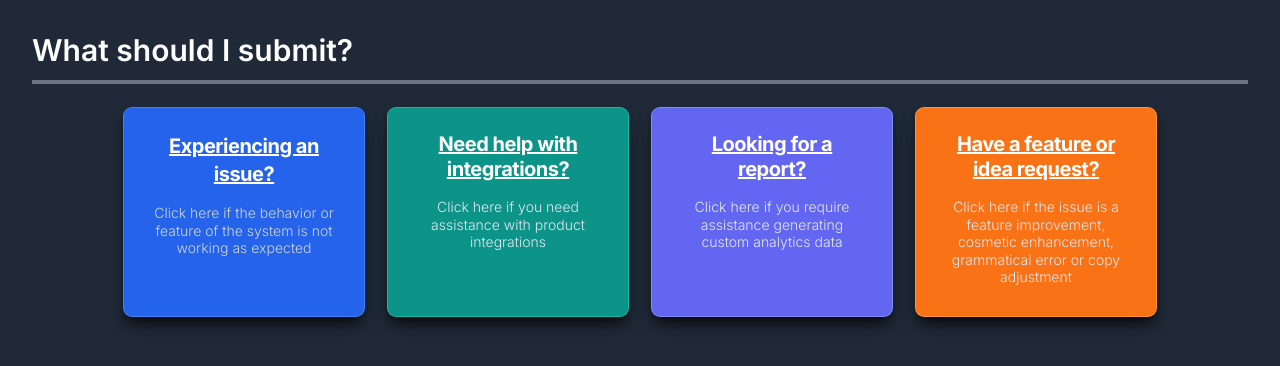
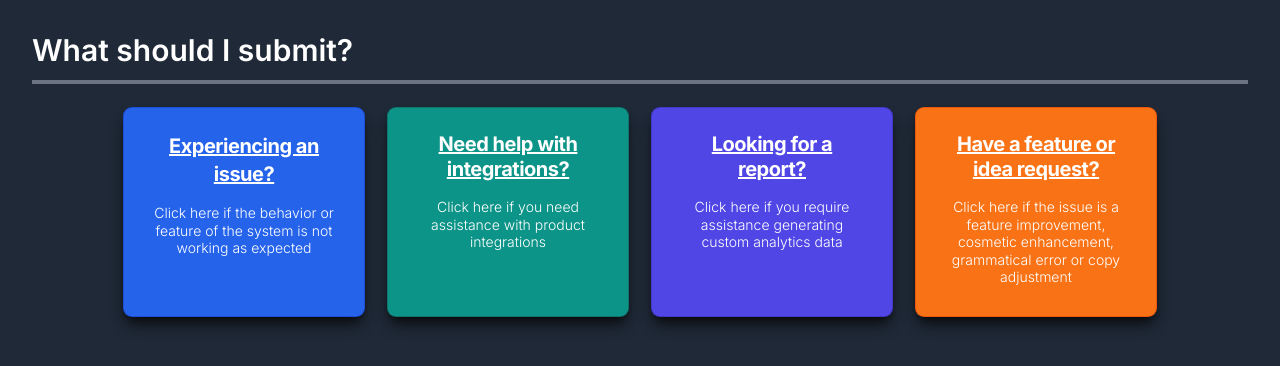
Before and after one commit to johnimperio/dr-wizard, a Vue app: page / in a window 1280 px wide. Shown: the top 366 px of the page. Built offline with nearby package versions, Linux system fonts and the light colour scheme; a web font is replaced by a local one.

Commit message:
color contrast updates

```diff
--- a/src/App.vue
+++ b/src/App.vue
@@ -243,31 +243,31 @@
         <Transition name="slide-fade">
           <div v-show="!wizardStarted" class="flex justify-center gap-6 flex-wrap lg:flex-nowrap">
 
-            <a v-on:click="startWizard()" class="flex items-start cursor-pointer justify-center h-52 md:h-45 max-w-sm p-6 md:p-6 text-center bg-blue-600 ring-1 ring-blue-500 rounded-lg shadow-zinc-950 shadow-lg hover:bg-blue-700 w-60">
+            <a v-on:click="startWizard()" class="flex items-start cursor-pointer justify-center h-52 md:h-45 max-w-sm p-6 md:p-6 text-center bg-blue-600 ring-1 ring-blue-700 rounded-lg shadow-zinc-950 shadow-lg hover:bg-blue-800 w-60 text-white">
               <div>
-                <h5 class="mb-4 text-xl font-bold tracking-tight text-white-200 underline">Experiencing an issue?</h5>
-                <p class="text-sm font-light leading-tight text-slate-300">Click here if the behavior or feature of the system is not working as expected</p>
+                <h5 class="mb-4 text-xl font-bold tracking-tight underline">Experiencing an issue?</h5>
+                <p class="text-sm font-light leading-tight">Click here if the behavior or feature of the system is not working as expected</p>
               </div>
             </a>
 
-            <a target="_blank" href="#" class="flex items-start justify-center h-52 md:h-45 max-w-sm p-6 md:p-6 text-center bg-teal-600 ring-1 ring-teal-500 rounded-lg shadow-zinc-950 shadow-lg hover:bg-teal-700 w-60">
+            <a target="_blank" href="#" class="flex items-start justify-center h-52 md:h-45 max-w-sm p-6 md:p-6 text-center bg-teal-600 ring-1 ring-teal-700 rounded-lg shadow-zinc-950 shadow-lg hover:bg-teal-800 w-60 text-white">
               <div>
-                <h5 class="mb-4 text-xl font-bold tracking-tight text-white-200 leading-tight underline">Need help with integrations?</h5>
-                <p class="text-sm font-light leading-tight text-slate-200">Click here if you need assistance with product integrations</p>
+                <h5 class="mb-4 text-xl font-bold tracking-tight leading-tight underline">Need help with integrations?</h5>
+                <p class="text-sm font-light leading-tight">Click here if you need assistance with product integrations</p>
               </div>
             </a>
 
-            <a target="_blank" href="#" class="flex items-start justify-center h-52 md:h-45 max-w-sm p-6 md:p-6 text-center bg-indigo-500 ring-1 ring-indigo-400 rounded-lg shadow-zinc-950 shadow-lg hover:bg-indigo-700 w-60">
+            <a target="_blank" href="#" class="flex items-start justify-center h-52 md:h-45 max-w-sm p-6 md:p-6 text-center bg-indigo-600 ring-1 ring-indigo-700 rounded-lg shadow-zinc-950 shadow-lg hover:bg-indigo-800 w-60 text-white">
               <div>
-                <h5 class="mb-4 text-xl font-bold tracking-tight text-white-200 leading-tight underline">Looking for a report?</h5>
-                <p class="text-sm font-light leading-tight text-slate-200">Click here if you require assistance generating custom analytics data</p>
+                <h5 class="mb-4 text-xl font-bold tracking-tight leading-tight underline">Looking for a report?</h5>
+                <p class="text-sm font-light leading-tight">Click here if you require assistance generating custom analytics data</p>
               </div>
             </a>
 
-            <a target="_blank" href="https://forms.monday.com/forms/bcb5036610a533c452bb769c487a1c57?r=use1" class="flex items-start justify-center h-52 md:h-45 max-w-sm p-6 md:p-6 text-center bg-orange-500 ring-1 ring-orange-400 rounded-lg shadow-zinc-950 shadow-lg hover:bg-orange-600 w-60">
+            <a target="_blank" href="https://forms.monday.com/forms/bcb5036610a533c452bb769c487a1c57?r=use1" class="flex items-start justify-center h-52 md:h-45 max-w-sm p-6 md:p-6 text-center bg-orange-500 ring-1 ring-orange-600 rounded-lg shadow-zinc-950 shadow-lg hover:bg-orange-600 w-60 text-white">
               <div>
                 <h5 class="mb-4 text-xl font-bold tracking-tight text-white-200 leading-tight underline">Have a feature or idea request?</h5>
-                <p class="text-sm font-light leading-tight text-slate-200">Click here if the issue is a feature improvement, cosmetic enhancement, grammatical error or copy adjustment</p>
+                <p class="text-sm font-light leading-tight">Click here if the issue is a feature improvement, cosmetic enhancement, grammatical error or copy adjustment</p>
               </div>
             </a>
 
```
Also changed, not shown: src/components/CustomForm.vue (+33 -24 lines).
